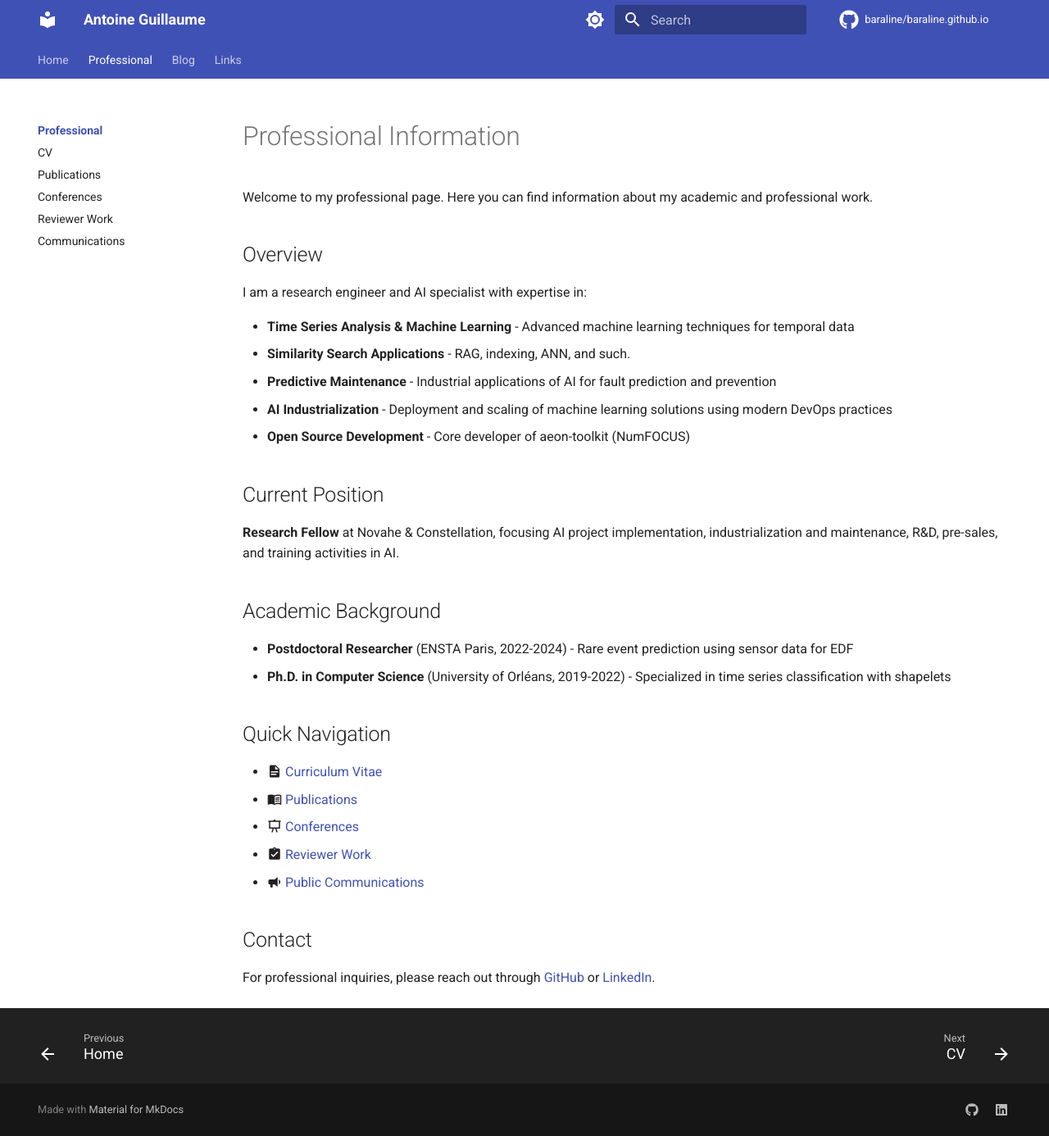
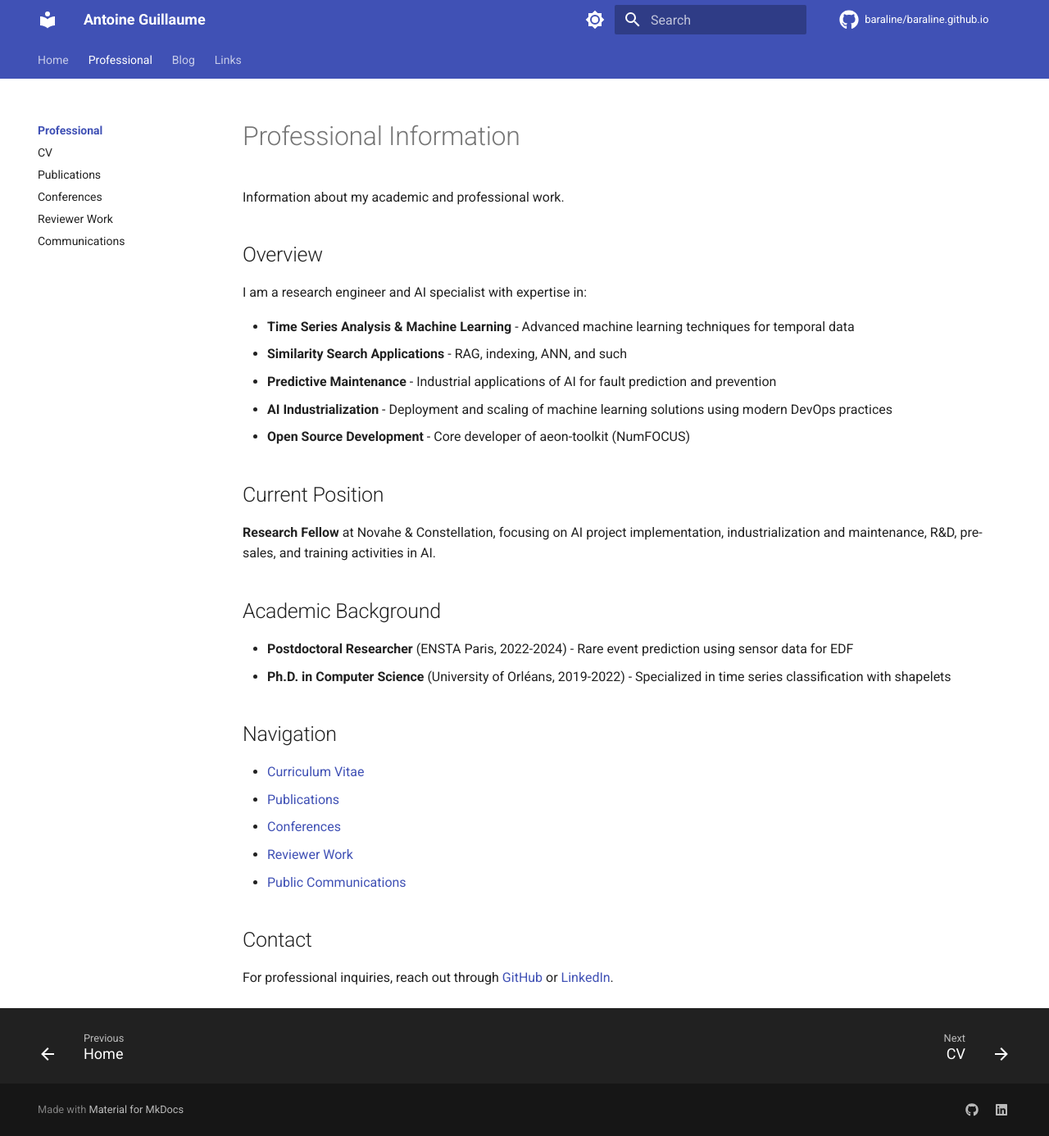
Before and after one commit to baraline/baraline.github.io, an MkDocs documentation site: the page built from docs/professional/index.md, in a window 1280 px wide and 1386 px high. Shown: the whole window at 82% size. Built offline with MkDocs 1.6.1 and Material for MkDocs 9.7.7, drawn with Linux system fonts in a browser that asks for light colours; comment, search, counter and statistics services are not loaded.

Commit message:
edit texts

```diff
--- a/docs/professional/index.md
+++ b/docs/professional/index.md
@@ -1,35 +1,34 @@
 # Professional Information
 
-Welcome to my professional page. Here you can find information about my academic and professional work.
+Information about my academic and professional work.
 
 ## Overview
 
 I am a research engineer and AI specialist with expertise in:
 
 - **Time Series Analysis & Machine Learning** - Advanced machine learning techniques for temporal data
-- **Similarity Search Applications** - RAG, indexing, ANN, and such.
+- **Similarity Search Applications** - RAG, indexing, ANN, and such
 - **Predictive Maintenance** - Industrial applications of AI for fault prediction and prevention
 - **AI Industrialization** - Deployment and scaling of machine learning solutions using modern DevOps practices
 - **Open Source Development** - Core developer of aeon-toolkit (NumFOCUS)
 
 ## Current Position
 
-**Research Fellow** at Novahe & Constellation, focusing AI project implementation, industrialization and maintenance, R&D, pre-sales, and training activities in AI.
+**Research Fellow** at Novahe & Constellation, focusing on AI project implementation, industrialization and maintenance, R&D, pre-sales, and training activities in AI.
 
 ## Academic Background
 
 - **Postdoctoral Researcher** (ENSTA Paris, 2022-2024) - Rare event prediction using sensor data for EDF
 - **Ph.D. in Computer Science** (University of Orléans, 2019-2022) - Specialized in time series classification with shapelets
 
+## Navigation
 
-## Quick Navigation
-
-- :material-file-document: [Curriculum Vitae](cv.md)
-- :material-book-open-variant: [Publications](publications.md)
-- :material-presentation: [Conferences](conferences.md)
-- :material-clipboard-check: [Reviewer Work](reviewer.md)
-- :material-bullhorn: [Public Communications](communications.md)
+- [Curriculum Vitae](cv.md)
+- [Publications](publications.md)
+- [Conferences](conferences.md)
+- [Reviewer Work](reviewer.md)
+- [Public Communications](communications.md)
 
 ## Contact
 
-For professional inquiries, please reach out through [GitHub](https://github.com/baraline) or [LinkedIn](https://www.linkedin.com/in/antoine-guillaume-69a83a101/).
+For professional inquiries, reach out through [GitHub](https://github.com/baraline) or [LinkedIn](https://www.linkedin.com/in/antoine-guillaume-69a83a101/).
```
Also changed, not shown: README.md (+7 -9 lines), docs/blog/index.md (+1 -9 lines), docs/index.md (+7 -15 lines).
